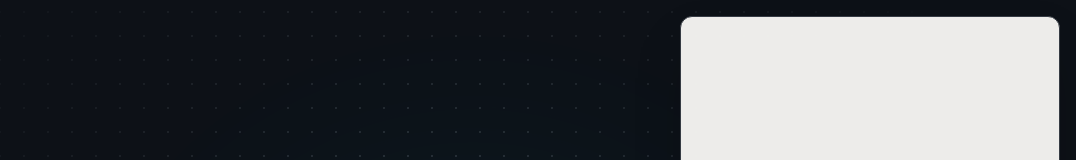
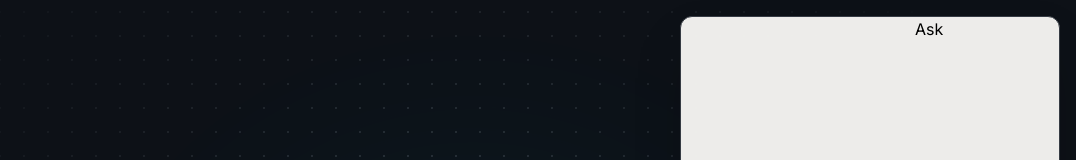
Before and after one commit to Gaurav775-Git/Server_Flow, a React (Vite) app in the folder client/: page /playground in a window 1280 px wide. Shown: the top 160 px of the page, without its empty margins (204-1280 px from the left). Built offline with nearby package versions, Linux system fonts and the light colour scheme.

Commit message:
Created and input chat box for the CHat_box

```diff
--- a/client/package.json
+++ b/client/package.json
@@ -15,6 +15,7 @@
     "lucide-react": "^1.31.0",
     "react": "^19.2.7",
     "react-dom": "^19.2.7",
+    "react-hook-form": "^7.85.0",
     "react-router-dom": "^7.18.2",
     "tailwindcss": "^4.3.3"
   },
--- a/client/src/components/chat_box/Chat_Box.jsx
+++ b/client/src/components/chat_box/Chat_Box.jsx
@@ -1,15 +1,29 @@
-import React, { useState } from 'react'
+import React from 'react'
+import { useForm } from 'react-hook-form'
 import { Bot, ChevronDown, Copy, MessageSquarePlus, PanelRightClose, Send, Sparkles } from 'lucide-react'
 
-const starterMessages = [
-  { role: 'agent', text: 'Hi! I can help you build, inspect, and improve your flow. What would you like to work on?' },
-]
+const Chat_Box = () => {
+  const { register, handleSubmit, reset } = useForm()
 
-const Chat_Box = () => {
+  const onSubmit = async (data) => {
+    const res = await fetch("http://127.0.0.1:8001/chat", {
+      method: "POST",
+      headers: { "Content-Type": "application/json" },
+      body: JSON.stringify({ message: data.message })
+    })
+
+    const result = await res.json()
+    console.log("Reply:", result.reply)
+
+    reset()
+  }
 
   return (
     <aside aria-label="AI agents" className="absolute bottom-4 right-4 top-4 z-30 flex w-[min(380px,calc(100vw-2rem))] flex-col overflow-hidden rounded-xl border border-[#363b44] bg-[#FAF9F6]/95 text-[#d7dce2] shadow-2xl backdrop-blur-xl">
-
+      <form onSubmit={handleSubmit(onSubmit)}>
+        <input type="text" {...register("message")} className='text-black' />
+        <button type='submit' className='text-black'>Ask</button>
+      </form>
     </aside>
   )
 }
```
Also changed, not shown: 2 other files (tests, documents, lock files or other folders).
